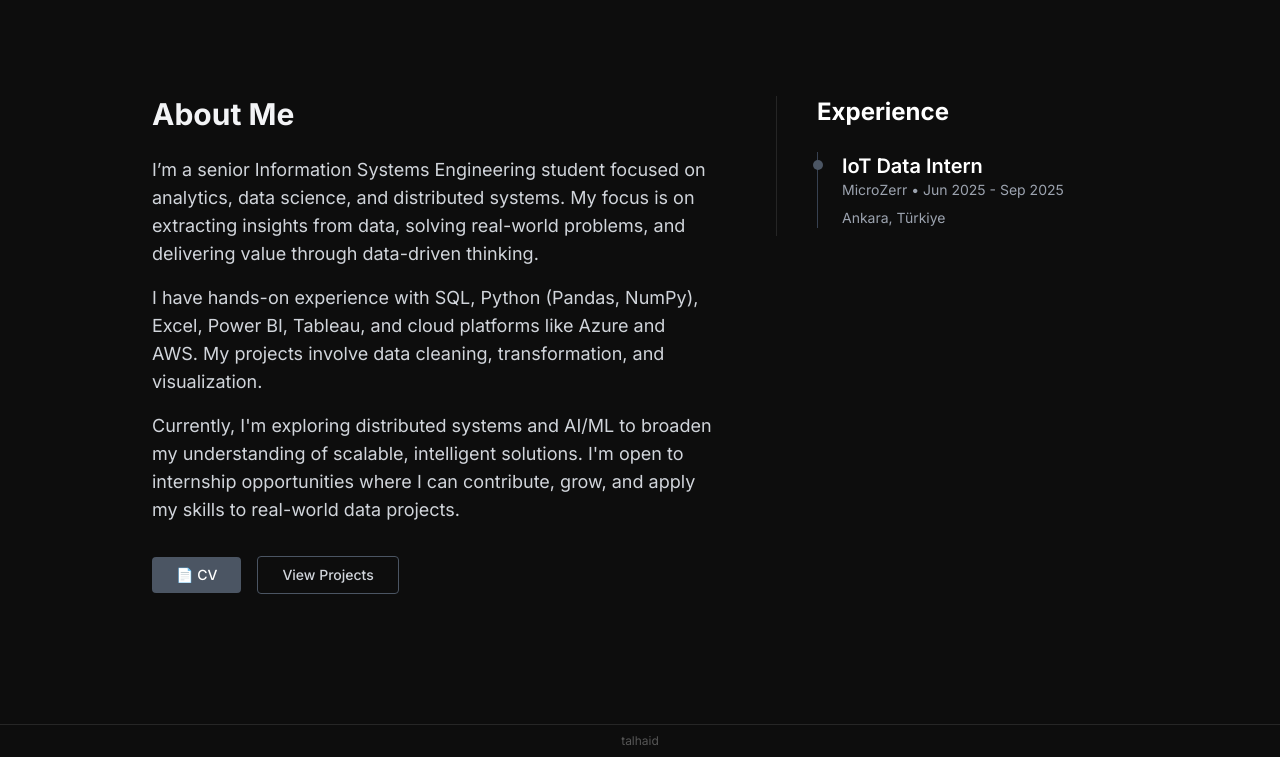
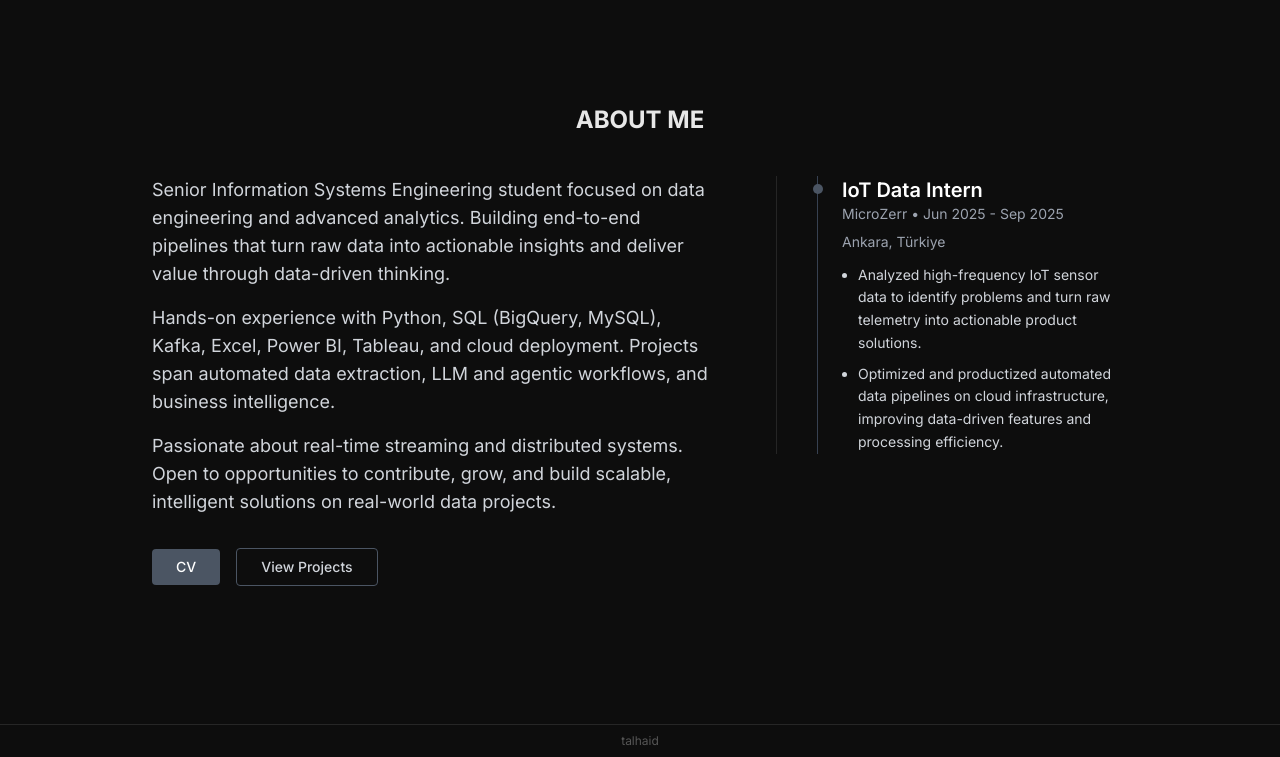
Before and after one commit to talhaid/talhaid.github.io, a website: page about/index.html in a window 1280 px wide. Shown: the part 43-800 px from the top of the page. Drawn offline with Linux system fonts and the light colour scheme.

Commit message:
update personal description

```diff
--- a/about/index.html
+++ b/about/index.html
@@ -247,28 +247,31 @@
         <!-- About Section -->
         <main class="relative z-10 flex-1 flex items-center">
             <div class="w-full max-w-screen-lg mx-auto px-6 py-16">
+                <h1 class="text-2xl font-bold mb-10 text-center text-white/90 opacity-0 animate-fadeInUp"
+                    style="animation-delay: 0.1s;">
+                    ABOUT ME
+                </h1>
                 <div class="grid grid-cols-1 md:grid-cols-5 gap-12 md:gap-16 items-start">
 
                     <!-- About Me -->
                     <section class="md:col-span-3 opacity-0 animate-fadeInUp" style="animation-delay: 0.1s;">
-                        <h1 class="text-3xl font-bold mb-6">About Me</h1>
                         <div class="space-y-4 text-gray-300 text-lg">
-                            <p>I’m a senior Information Systems Engineering student focused on analytics, data
-                                science, and distributed systems. My focus is on extracting insights from data, solving
-                                real-world problems, and delivering value through data-driven thinking.</p>
-                            <p>I have hands-on experience with SQL, Python (Pandas, NumPy), Excel, Power BI, Tableau, and
-                                cloud platforms like Azure and AWS. My projects involve data cleaning, transformation,
-                                and visualization.</p>
-                            <p>Currently, I'm exploring distributed systems and AI/ML to broaden my understanding of
-                                scalable, intelligent solutions. I'm open to internship opportunities where I can
-                                contribute, grow, and apply my skills to real-world data projects.</p>
+                            <p>Senior Information Systems Engineering student focused on data engineering and advanced
+                                analytics. Building end-to-end pipelines that turn raw data into actionable insights
+                                and deliver value through data-driven thinking.</p>
+                            <p>Hands-on experience with Python, SQL (BigQuery, MySQL), Kafka, Excel, Power BI, Tableau,
+                                and cloud deployment. Projects span automated data extraction, LLM and agentic
+                                workflows, and business intelligence.</p>
+                            <p>Passionate about real-time streaming and distributed systems. Open to opportunities to
+                                contribute, grow, and build scalable, intelligent solutions on real-world data
+                                projects.</p>
                         </div>
 
                         <!-- Download CV -->
                         <div class="mt-8 flex flex-wrap items-center gap-4">
                             <a class="inline-block bg-gray-600 hover:bg-gray-700 text-white text-sm font-medium px-6 py-2 rounded transition"
                                 href="/assets/cv/talha-ismail-dilek-cv.pdf" rel="noopener noreferrer" target="_blank">
-                                📄 CV
+                                CV
                             </a>
                             <a class="inline-block border border-gray-600 hover:border-gray-400 hover:text-white text-gray-300 text-sm font-medium px-6 py-2 rounded transition"
                                 href="/projects/">
@@ -280,13 +283,18 @@
                     <!-- Experience -->
                     <section class="md:col-span-2 opacity-0 animate-fadeInUp md:border-l md:border-white/10 md:pl-10"
                         style="animation-delay: 0.25s;">
-                        <h2 class="text-2xl font-bold mb-6 text-white">Experience</h2>
                         <div class="space-y-8">
                             <div class="relative pl-6 border-l border-gray-700">
                                 <div class="absolute -left-[5px] top-2 w-2.5 h-2.5 rounded-full bg-gray-600"></div>
                                 <h3 class="text-xl font-semibold text-white">IoT Data Intern</h3>
                                 <p class="text-gray-400 text-sm mb-2">MicroZerr • Jun 2025 - Sep 2025</p>
                                 <p class="text-gray-400 text-sm mb-2">Ankara, Türkiye</p>
+                                <ul class="mt-3 list-disc pl-4 space-y-2 text-gray-300 text-sm leading-relaxed">
+                                    <li>Analyzed high-frequency IoT sensor data to identify problems and turn raw
+                                        telemetry into actionable product solutions.</li>
+                                    <li>Optimized and productized automated data pipelines on cloud infrastructure,
+                                        improving data-driven features and processing efficiency.</li>
+                                </ul>
                             </div>
                         </div>
                     </section>
--- a/src/css/tailwind.css
+++ b/src/css/tailwind.css
@@ -23,3 +23,11 @@
 @tailwind base;
 @tailwind components;
 @tailwind utilities;
+
+/* Always reserve the scrollbar so short pages (About, Contact) don't shift
+   horizontally relative to long ones when navigating between them. */
+@layer base {
+  html {
+    overflow-y: scroll;
+  }
+}
```
Also changed, not shown: contact/index.html (+2 -2 lines), index.html (+2 -2 lines), README.md, assets/css/style.css.
